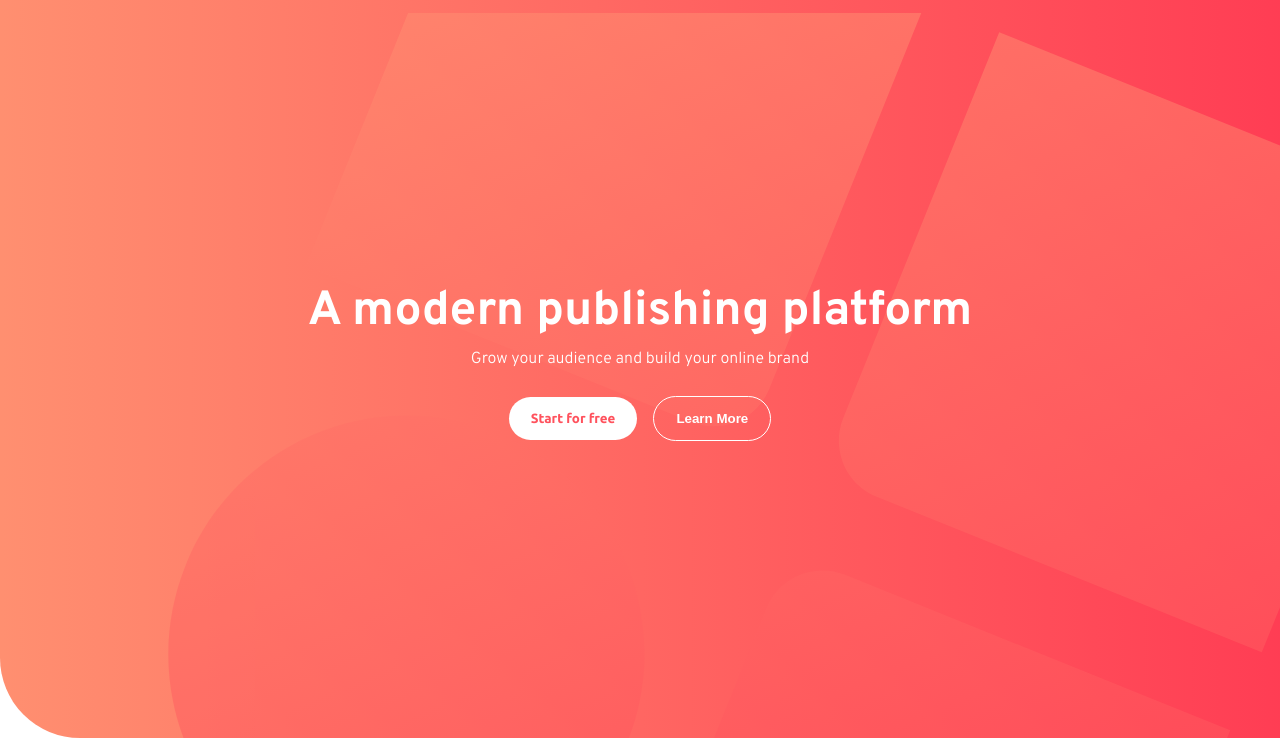
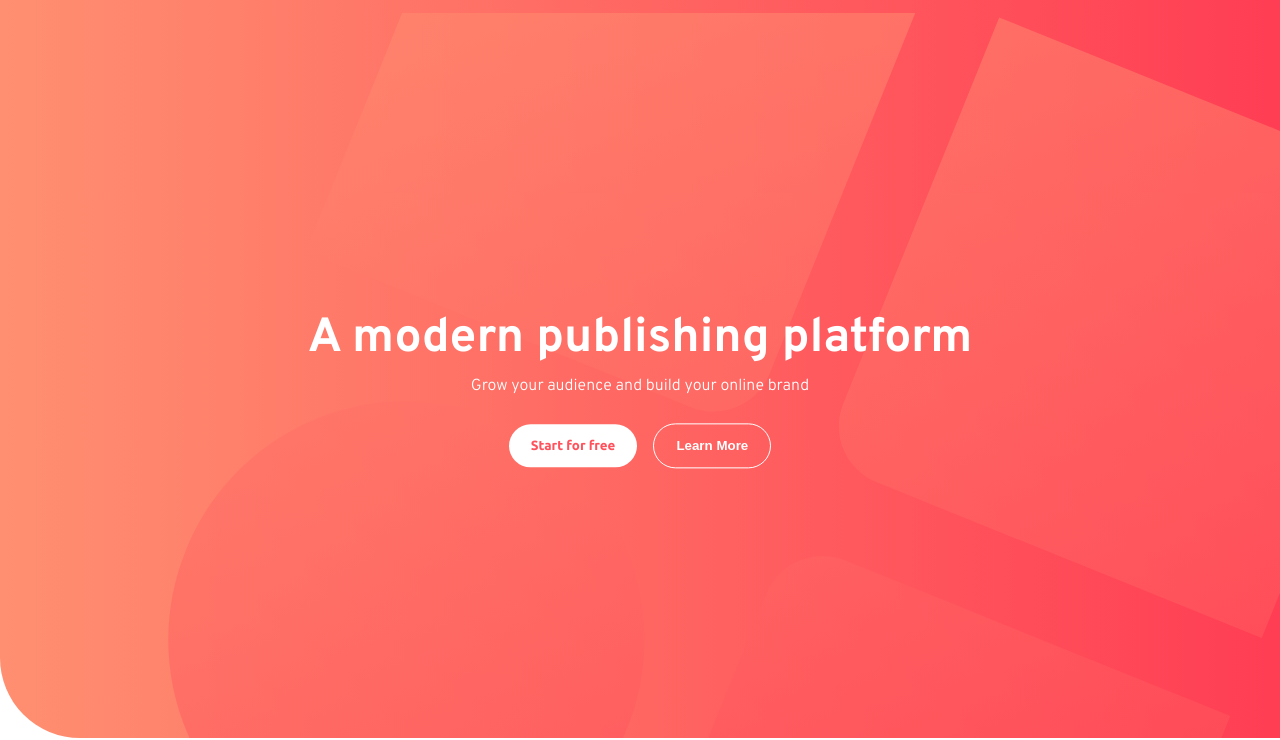
Before and after one commit to aakvshh-ellicium/blogr-clone-responsive, a plain HTML site: page index.html in a window 1280 px wide. Shown: the part 62-802 px from the top of the page. Drawn offline with Linux system fonts and the light colour scheme.

Commit message:
fix: minor change

```diff
--- a/index.html
+++ b/index.html
@@ -18,7 +18,6 @@
 <body>
 
   <!-- Navbar -->
-  <div style="overflow: hidden;">
     <nav class="navbar">
       <div class="navbarLeftSection">
         <img src="images/logo.svg" class="logo" alt="">
@@ -87,7 +86,7 @@
 
 
   <!-- Home -->
-
+  <section>
     <div class="homeContainer">
       <div class="homeContent">
         <h1>A modern publishing platform</h1>
@@ -99,7 +98,7 @@
       </div>
       <img src="images/bg-pattern-intro-desktop.svg" class="homeBgImage" alt="">
     </div>
-  </div>
+  </section>
 
   <!-- Designing Future -->
 
--- a/style.css
+++ b/style.css
@@ -172,7 +172,7 @@ input[type="checkbox"]:checked + .closeIcon{
 
 .homeContainer{
     text-align: center;
-    min-height: 100vh;
+    min-height: 94vh;
     background: linear-gradient(to right, hsl(13, 100%, 72%),hsl(353, 100%, 62%));
     border-radius: 0 0 0 5em;
     overflow: hidden;
```
Lines whose indentation alone changed are shown as unchanged.
